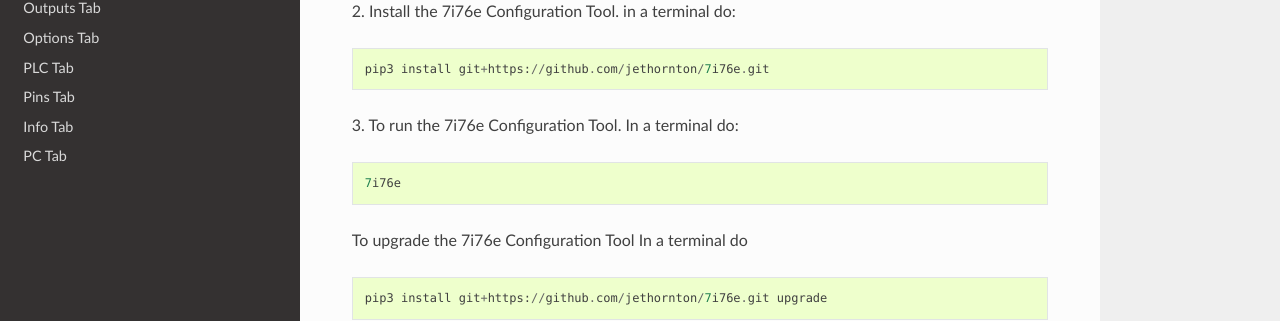
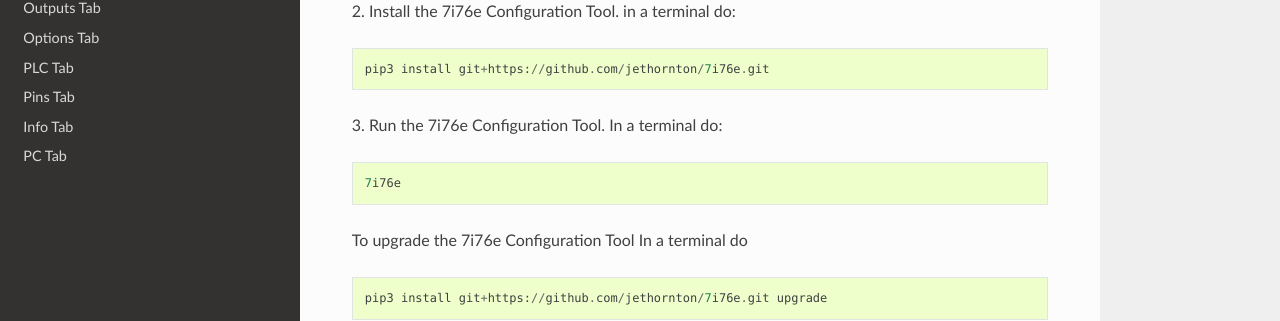
Before and after one commit to jkur/7i76e, a Sphinx documentation site: the page built from docs/source/install.rst, in a window 1280 px wide and 947 px high. Shown: the part 323-644 px from the top of the window. Built offline with Sphinx 7.4.7 and the Read the Docs theme 2.0.0, drawn with Linux system fonts in a browser that asks for light colours.

```diff
--- a/docs/source/install.rst
+++ b/docs/source/install.rst
@@ -14,7 +14,7 @@ Installing
 
     pip3 install git+https://github.com/jethornton/7i76e.git
 
-3. To run the 7i76e Configuration Tool. In a terminal do:
+3. Run the 7i76e Configuration Tool. In a terminal do:
 ::
 
     7i76e
```
